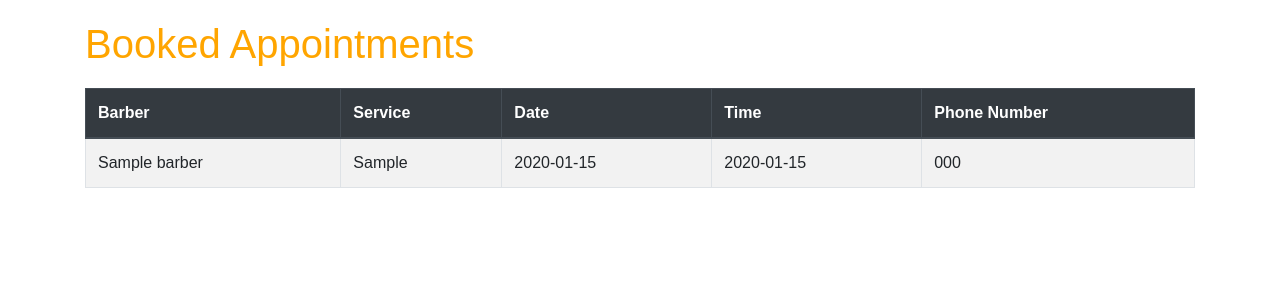
After one commit to elbatouri/Barbershop_webapp_portfolio, a Flask app: page /dashboard/appointments in a window 1280 px wide. The commit adds this page. Shown: the top 300 px of the page. Run offline with Flask 3, Linux system fonts and the light colour scheme; a user stored in the database is signed in; tables that the repository leaves empty hold one stand-in row (values such as "Sample post"); some libraries are stand-ins or nearby versions.

Commit message:
booked apointements table added

```diff
--- /dev/null
+++ b/website/templates/appointment_dashboard.html
@@ -0,0 +1,57 @@
+<!DOCTYPE html>
+<html lang="en">
+<head>
+    <meta charset="UTF-8">
+    <meta name="viewport" content="width=device-width, initial-scale=1.0">
+    <title>Appointment Dashboard</title>
+    <!-- Include Bootstrap CSS -->
+    <link rel="stylesheet" href="https://stackpath.bootstrapcdn.com/bootstrap/4.5.2/css/bootstrap.min.css">
+    <style>
+        body {
+            background-color: white;
+            color: black;
+            font-family: 'Arial', sans-serif;
+            margin: 20px;
+        }
+
+        h1 {
+            color: orange;
+        }
+
+        table {
+            margin-top: 20px;
+        }
+    </style>
+</head>
+<body>
+    <div class="container">
+        <h1>Booked Appointments</h1>
+        <table class="table table-striped table-bordered">
+            <thead class="thead-dark">
+                <tr>
+                    <th>Barber</th>
+                    <th>Service</th>
+                    <th>Date</th>
+                    <th>Time</th>
+                    <th>Phone Number</th>
+                </tr>
+            </thead>
+            <tbody>
+                {% for appointment in appointments %}
+                    <tr>
+                        <td>{{ appointment.barber.name }}</td>
+                        <td>{{ appointment.service }}</td>
+                        <td>{{ appointment.date }}</td>
+                        <td>{{ appointment.time }}</td>
+                        <td>{{ appointment.phone_number }}</td>
+                    </tr>
+                {% endfor %}
+            </tbody>
+        </table>
+    </div>
+    <!-- Include Bootstrap JS and Popper.js if needed -->
+    <script src="https://code.jquery.com/jquery-3.5.1.slim.min.js"></script>
+    <script src="https://cdn.jsdelivr.net/npm/@popperjs/core@2.9.3/dist/umd/popper.min.js"></script>
+    <script src="https://stackpath.bootstrapcdn.com/bootstrap/4.5.2/js/bootstrap.min.js"></script>
+</body>
+</html>
--- a/website/templates/home.html
+++ b/website/templates/home.html
@@ -43,6 +43,7 @@
                 <a href="home">Home</a>
                 <a href="gallery">Gallery</a>
                 <a href="booking">Booking</a>
+                <a href="{{ url_for('views.appointment_dashboard') }}">Appointment Dashboard</a>
                 {% if current_user.is_authenticated %}
                   <a href="{{ url_for('auth.logout') }}">Logout</a>
                 {% else %}
--- a/website/views.py
+++ b/website/views.py
@@ -85,3 +85,12 @@ def booking():
 
     barbers = Barber.query.all()
     return render_template("appointement.html", user=current_user, barbers=barbers)
+
+@views.route('/dashboard/appointments')
+@login_required
+def appointment_dashboard():
+    # Fetch booked appointments from the database
+    booked_appointments = Booking.query.all()
+
+    # Pass the appointments to the template
+    return render_template('appointment_dashboard.html', appointments=booked_appointments)
```
